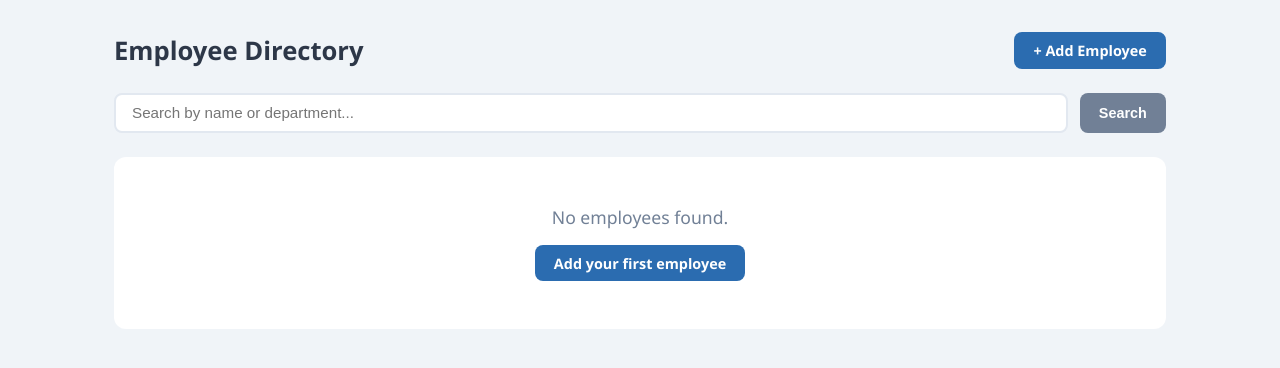
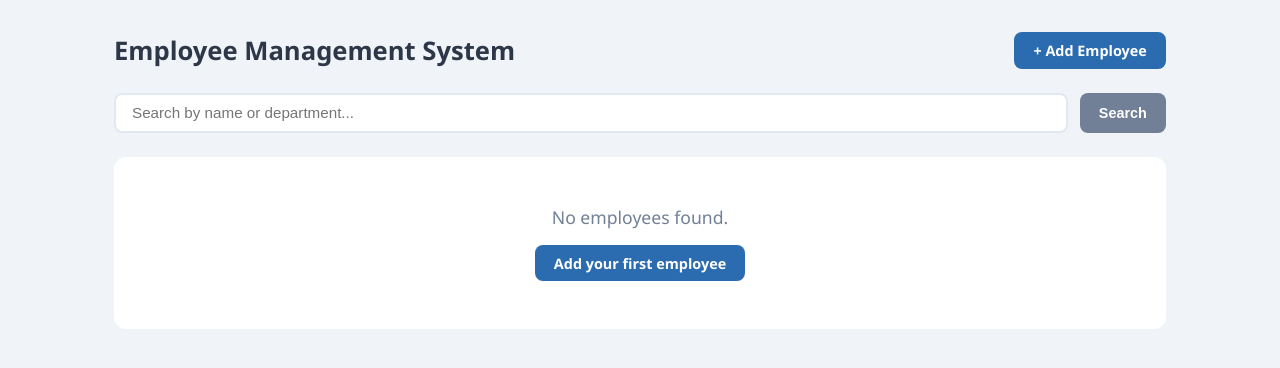
Before and after one commit to Employee-Management-cicd/Employee_Management_cicd, a Flask app: page / in a window 1280 px wide. Shown: the part 59-427 px from the top of the page. Run offline with Flask 3, Linux system fonts and the light colour scheme.

Commit message:
Testing Jenkins Auto Build

```diff
--- a/app/templates/index.html
+++ b/app/templates/index.html
@@ -3,7 +3,7 @@
 {% block content %}
 
 <div class="page-header">
-    <h1>Employee Directory</h1>
+    <h1>Employee Management System</h1>
     <a href="{{ url_for('main.add_employee') }}" class="btn btn-primary">+ Add Employee</a>
 </div>
 
```
